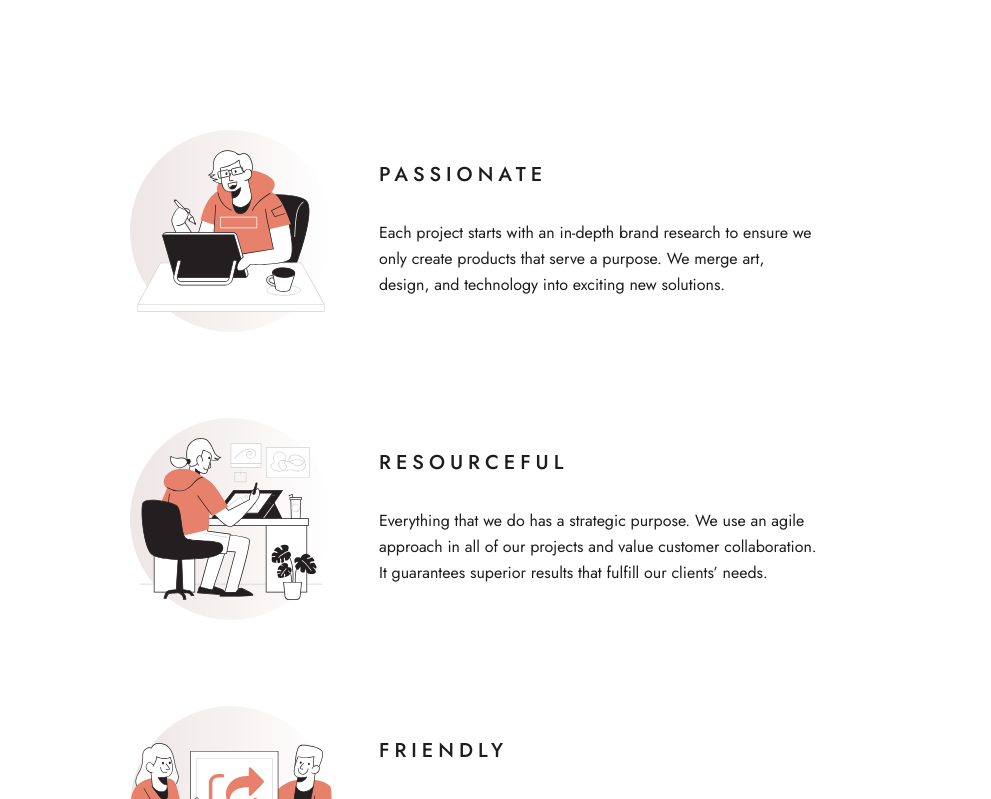
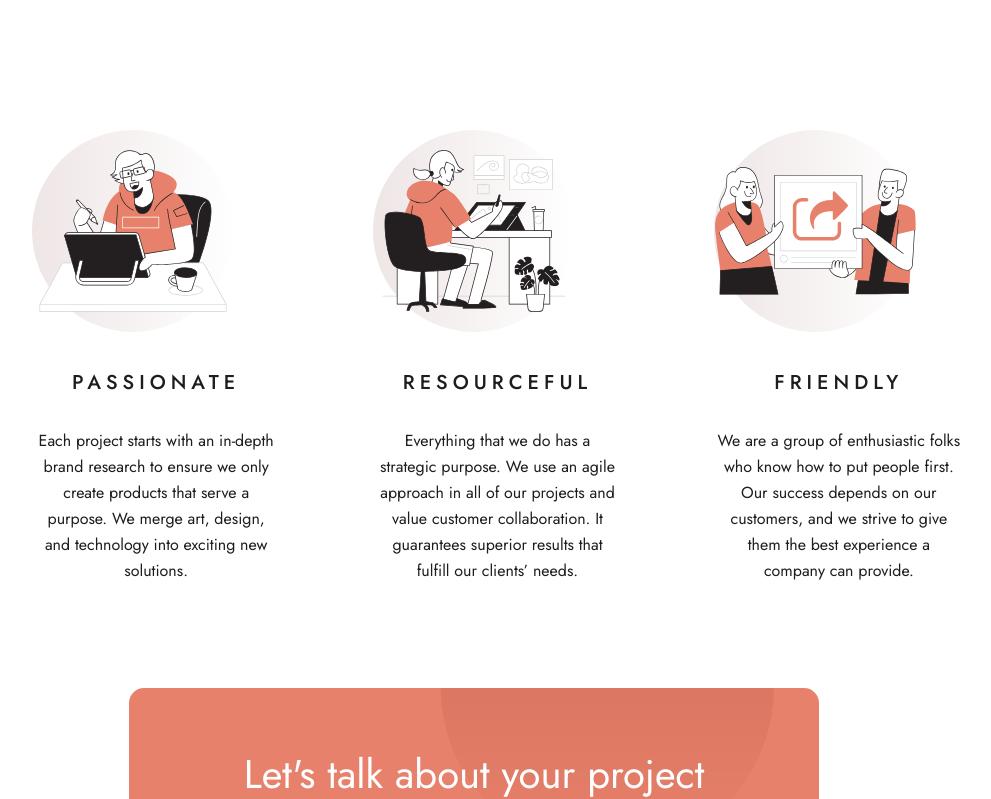
Before and after one commit to Aryaman2803/Designo, a React (Create React App) app: page / in a window 1280 px wide. Shown: the part 1761-2560 px from the top of the page, without its empty margins (166-1157 px from the left). Built offline with nearby package versions, Linux system fonts and the light colour scheme.

Commit message:
made value section of the homepage responsive

```diff
--- a/src/Home.scss
+++ b/src/Home.scss
@@ -172,7 +172,7 @@
 
       .value-text-wrap {
         text-align: left;
-        width: 43.9rem;
+        // width: 43.9rem;
         margin-left: 4.7rem;
       }
     }
@@ -249,4 +249,24 @@
       background-repeat: no-repeat;
     }
   }
+
+  .Home-values {
+    flex-direction: row;
+    align-items: center;
+    justify-content: center;
+    width: 80%;
+    margin: 0 auto;
+    margin-top: 12rem;
+    .value {
+      flex-direction: column;
+      text-align: center;
+      align-items: center;
+      justify-content: center;
+      width: 30%;
+
+      .value-text-wrap {
+        text-align: center;
+      }
+    }
+  }
 }
```
